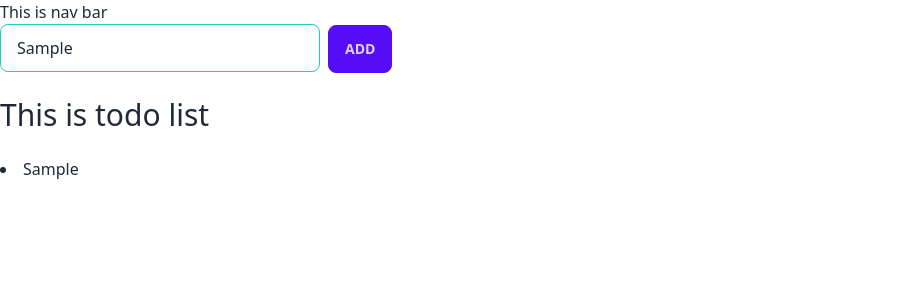
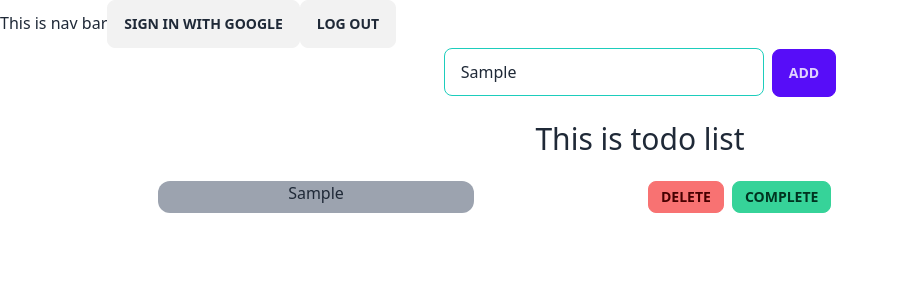
Before and after one commit to shuvrodev337/to-do-app, a React (Vite) app: page / in a window 1280 px wide. Both pictures are taken after typing "Sample" into the empty fields and a click on the input "Add". Shown: the top 300 px of the page, without its empty margins (0-899 px from the left). Built offline with nearby package versions, Linux system fonts and the light colour scheme; no server answers.

Commit message:
added authentication system

```diff
--- a/package.json
+++ b/package.json
@@ -10,6 +10,8 @@
     "preview": "vite preview"
   },
   "dependencies": {
+    "axios": "^1.4.0",
+    "firebase": "^10.0.0",
     "localforage": "^1.10.0",
     "match-sorter": "^6.3.1",
     "react": "^18.2.0",
--- /dev/null
+++ b/src/Providers/AuthProvider.jsx
@@ -0,0 +1,67 @@
+import { createContext, useEffect, useState } from "react";
+import { GoogleAuthProvider, createUserWithEmailAndPassword, getAuth, onAuthStateChanged, sendPasswordResetEmail, signInWithEmailAndPassword, signInWithPopup, signOut } from "firebase/auth";
+import app from "../firebase/firebase.config";
+
+export const AuthContext = createContext();
+const auth = getAuth(app);
+const googleProvider = new GoogleAuthProvider();
+
+
+const AuthProvider = ({ children }) => {
+    const [user, setUser] = useState(null);
+    const [loading, setLoading] = useState(true);
+
+    const createUser = (email, password) => {
+        setLoading(true);
+        return createUserWithEmailAndPassword(auth, email, password);
+    }
+
+    const signIn = (email, password) => {
+        setLoading(true);
+        return signInWithEmailAndPassword(auth, email, password);
+    }
+    const googleSignIn = () => {
+        setLoading(true)
+        return signInWithPopup(auth, googleProvider);
+      };
+
+
+      const passwordReset = (email)=>{
+        setLoading(true)
+        return sendPasswordResetEmail(auth,email)
+      }
+
+    const logOut = () => {
+        setLoading(true);
+        return signOut(auth);
+    }
+
+    useEffect(() => {
+        const unsubscribe = onAuthStateChanged(auth, currentUser => {
+            setUser(currentUser);
+            console.log('currently loogged in user', currentUser);
+            setLoading(false);
+        });
+        return () => {
+            return unsubscribe();
+        }
+    }, [])
+
+    const authInfo = {
+        user,
+        loading,
+        createUser,
+        signIn,
+        googleSignIn,
+        passwordReset,
+        logOut
+    }
+
+    return (
+        <AuthContext.Provider value={authInfo}>
+            {children}
+        </AuthContext.Provider>
+    );
+};
+
+export default AuthProvider;
--- a/src/components/Navbar/Navbar.jsx
+++ b/src/components/Navbar/Navbar.jsx
@@ -1,8 +1,39 @@
+import { useContext } from "react";
+import { AuthContext } from "../../Providers/AuthProvider";
 
 const Navbar = () => {
+    const {user,
+        loading,
+        createUser,
+        signIn,
+        googleSignIn,
+        passwordReset,
+        logOut} = useContext(AuthContext)
+
+
+        const handleGoogleSignIn = ()=>{
+            googleSignIn()
+            .then(result=>{
+                const loggedInUser = result.user
+                console.log(loggedInUser);
+            })
+            .catch(error=>{
+                console.log(error.message);
+            })
+        }
+
+        const handleLogOut =()=>{
+            logOut()
+            .then(()=>{})
+            .catch(error=>{
+                console.log(error.message);
+            })
+        }
     return (
         <div>
             This is nav bar
+            <button onClick={handleGoogleSignIn} className="btn btn-danger button-outline">Sign in with Google</button>
+            <button onClick={handleLogOut} className="btn btn-danger button-outline">Log Out</button>
         </div>
     );
 };
--- /dev/null
+++ b/src/components/SingleTodo/SingleTodo.jsx
@@ -0,0 +1,17 @@
+
+const SingleTodo = ({todo}) => {
+
+// const handleDelete  =
+    return (
+        <div className="grid grid-cols-2 gap-4">
+            <p className="text-center mx-auto w-1/2 bg-gray-400 rounded-xl">{todo}</p>
+            <div className="flex gap-2">
+            <button  className="btn btn-error btn-sm">Delete</button>
+            <button className="btn btn-success btn-sm">Complete</button>
+            </div>
+
+        </div>
+    );
+};
+
+export default SingleTodo;
--- a/src/components/TodoList/TodoList.jsx
+++ b/src/components/TodoList/TodoList.jsx
@@ -1,6 +1,16 @@
-import { useState } from "react";
+import { useContext, useState } from "react";
+import SingleTodo from "../SingleTodo/SingleTodo";
+import { AuthContext } from "../../Providers/AuthProvider";
 
 const TodoList = () => {
+const {user,
+    loading,
+    createUser,
+    signIn,
+    googleSignIn,
+    passwordReset,
+    logOut} = useContext(AuthContext)
+
 const [todos, setTodos] = useState([])
     const handleAddTodo = (event)=>{
 
@@ -12,16 +22,16 @@ const [todos, setTodos] = useState([])
     }
         return (
         <div>
-            <div>
+            <div className="text-center">
             <form onSubmit={handleAddTodo} className="space-x-2">
             <input type="text" placeholder="Type here" name="newTodo" className="input input-bordered input-accent w-full max-w-xs" />
             <input type="submit" className="btn btn-primary" value="Add" />
             </form>
             </div>
-            <div>
-            <h1 className="text-3xl mx-auto my-6">This is todo list</h1>
+            <h1 className="text-3xl mx-auto my-6 text-center">This is todo list</h1>
+            <div className="space-y-4">
                 {
-                    todos.map((todo, i)=><li key={i}>{todo}</li>)
+                    todos.map((todo, i)=><SingleTodo todo={todo} key={i}></SingleTodo>)
                 }
             </div>
         </div>
--- /dev/null
+++ b/src/firebase/firebase.config.js
@@ -0,0 +1,20 @@
+// Import the functions you need from the SDKs you need
+import { initializeApp } from "firebase/app";
+// TODO: Add SDKs for Firebase products that you want to use
+// https://firebase.google.com/docs/web/setup#available-libraries
+
+// Your web app's Firebase configuration
+const firebaseConfig = {
+
+
+  apiKey:import.meta.env.VITE_apiKey,
+  authDomain:import.meta.env.VITE_authDomain,
+  projectId:import.meta.env.VITE_projectId,
+  storageBucket:import.meta.env.VITE_storageBucket,
+  messagingSenderId:import.meta.env.VITE_messagingSenderId,
+  appId:import.meta.env.VITE_appId
+};
+
+// Initialize Firebase
+const app = initializeApp(firebaseConfig);
+export default app
--- a/src/main.jsx
+++ b/src/main.jsx
@@ -7,6 +7,7 @@ import {
 import './index.css'
 import Main from './Layout/Main.jsx';
 import TodoList from './components/TodoList/TodoList.jsx';
+import AuthProvider from './Providers/AuthProvider';
 
 const router = createBrowserRouter([
   {
@@ -22,6 +23,8 @@ const router = createBrowserRouter([
 ]);
 ReactDOM.createRoot(document.getElementById('root')).render(
   <React.StrictMode>
+    <AuthProvider>
     <RouterProvider router={router} />
+    </AuthProvider>
   </React.StrictMode>,
 )
```
Also changed, not shown: 1 other file (tests, documents, lock files or other folders).
